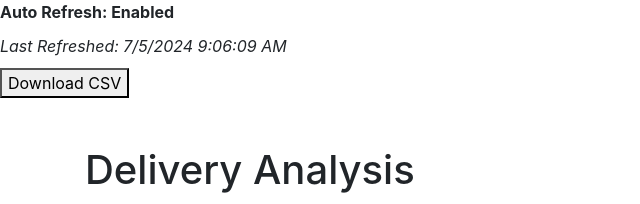
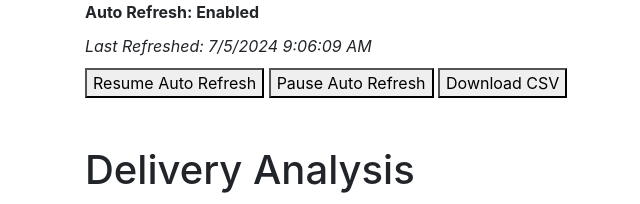
Before and after one commit to prasanthdoccash/nifty50, a Flask app: template templates/delivery_analysis.html in a window 1280 px wide. Shown: the part 56-260 px from the top of the page, without its empty margins (0-640 px from the left). Run offline with Flask 2, Linux system fonts and the light colour scheme; the template is opened without the code that fills it, so the values that code supplies are empty; parts of the project's set-up code (start-up, migrations or seed data) failed here and were passed over; some libraries are stand-ins or nearby versions.

Commit message:
Update delivery_analysis.html

```diff
--- a/templates/delivery_analysis.html
+++ b/templates/delivery_analysis.html
@@ -158,11 +158,15 @@ function updateRefreshTime() {
         </div>
     </nav>
 
-    <p id="refreshStatus" style="font-weight: bold; margin-bottom: 10px;"></p>
-    <p id="refreshTime" style="font-style: italic; margin-bottom: 10px;"></p>
+    <div class="container">
+        <p id="refreshStatus" style="font-weight: bold; margin-bottom: 10px;"></p>
+            <p id="refreshTime" style="font-style: italic; margin-bottom: 10px;"></p>
+
+            <button onclick="startAutoRefresh()">Resume Auto Refresh</button>
+            <button onclick="pauseAutoRefresh()">Pause Auto Refresh</button>
 
 
-    <button onclick="downloadCSV()">Download CSV</button><BR><BR><BR>
+    <button onclick="downloadCSV()">Download CSV</button><BR><BR><BR></div>
     <div class="container">
     <h1>Delivery Analysis</h1>
     <p>Last Refreshed: {{ last_refreshed }}</p>
```
